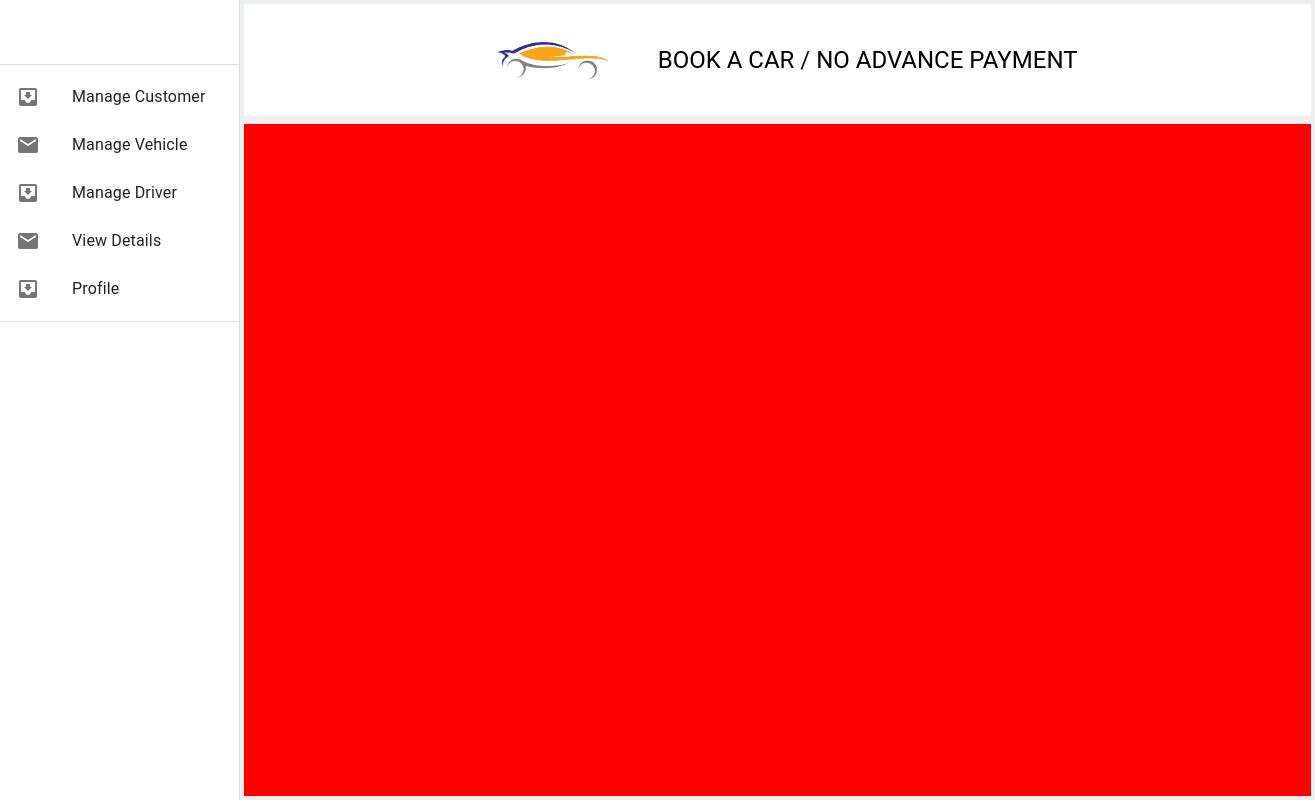
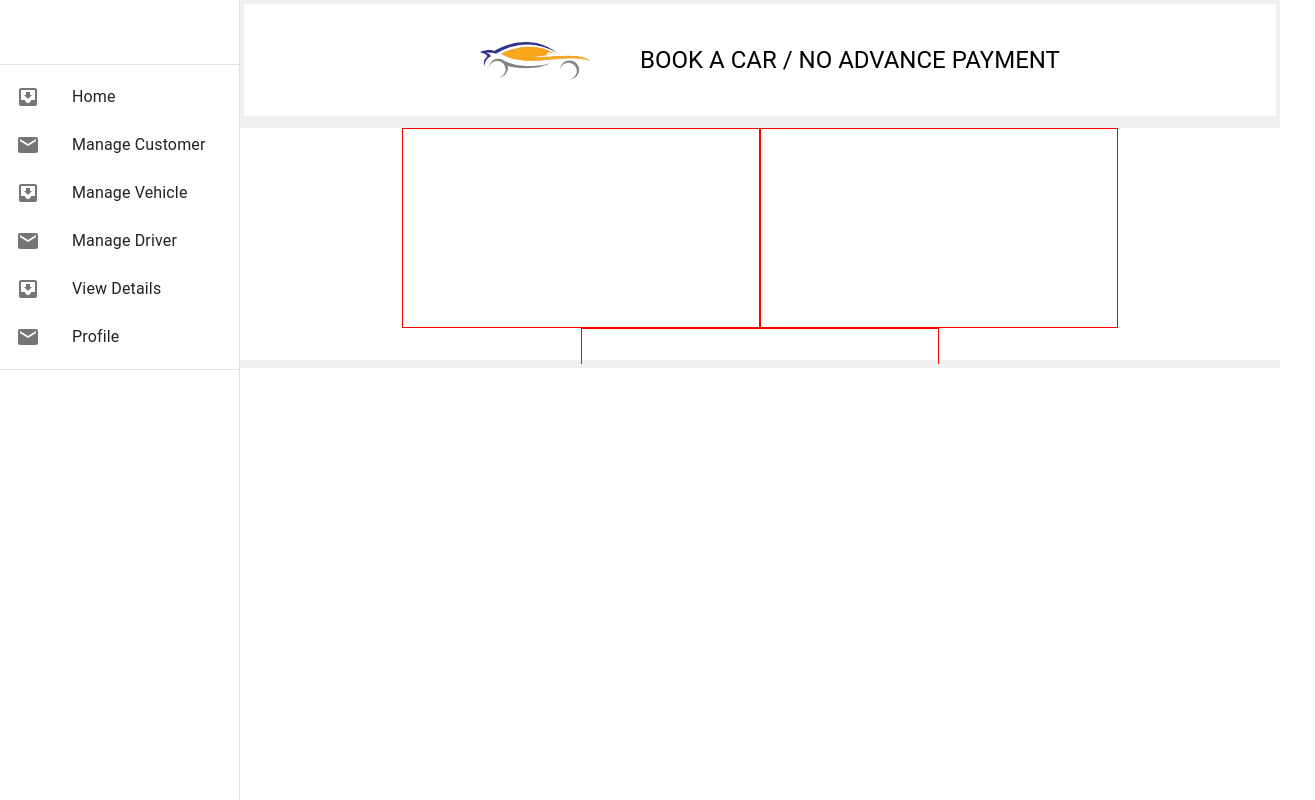
Before and after one commit to RasinthaDilshanJayarathne/Car-Rental-System-React_FrontEnd, a React (Create React App) app: page /admin in a window 1280 px wide. Shown: the whole page, 1315 px wide, since content can reach past the window. Built offline with nearby package versions, Linux system fonts and the light colour scheme; the HTML template or start-up script is replaced by a standard one.

Commit message:
Create total cars in Admindashboard

```diff
--- a/src/pages/AdminDashboard/index.jsx
+++ b/src/pages/AdminDashboard/index.jsx
@@ -35,7 +35,7 @@ function AdminDashboard(props) {
             <Toolbar/>
             <Divider/>
             <List>
-                {['Manage Customer', 'Manage Vehicle', 'Manage Driver','View Details','Profile'].map((text, index) => (
+                {['Home','Manage Customer', 'Manage Vehicle', 'Manage Driver','View Details','Profile'].map((text, index) => (
                     <ListItem key={text} disablePadding>
                         <ListItemButton>
                             <ListItemIcon>
@@ -94,7 +94,14 @@ function AdminDashboard(props) {
                     </Typography>
                 </Grid>
                 <Grid className={classes.adminContainer}>
+                    <Grid className={classes.tottalCard}>
+                        <Grid className={classes.subTotalCard}></Grid>
+                        <Grid className={classes.subTotalCard}></Grid>
+                        <Grid className={classes.subTotalCard}></Grid>
+                    </Grid>
+                    <Grid className={classes.card}>
 
+                    </Grid>
                 </Grid>
             </Grid>
         </Box>
--- a/src/pages/AdminDashboard/styles.js
+++ b/src/pages/AdminDashboard/styles.js
@@ -8,6 +8,7 @@ export const styleSheet = {
         justifyContent:'center',
         flexDirection: 'row',
         backgroundColor: '#eeeff1',
+        overflowX:'hidden',
         //border:'1px solid red',
         //backgroundColor: 'black'
     },
@@ -30,9 +31,32 @@ export const styleSheet = {
         flexWrap: 'wrap',
         alignItems:'center',
         justifyContent:'center',
-        flexDirection: 'column',
+        flexDirection: 'row',
         //backgroundColor: '#eeeff1',
-        backgroundColor: 'red',
+        //backgroundColor: 'red',
         border:'4px solid #eeeff1'
     },
+    tottalCard:{
+        height: '30vh',
+        width: '84vw',
+        backgroundColor: 'white',
+        display: 'flex',
+        flexWrap: 'wrap',
+        alignItems:'center',
+        justifyContent:'center',
+        flexDirection: 'row',
+        //border:'1px solid red',
+        border:'4px solid #eeeff1'
+    },
+    card:{
+        height: '55vh',
+        width: '84vw',
+        backgroundColor: 'white',
+        border:'4px solid #eeeff1'
+    },
+    subTotalCard:{
+        height: '25vh',
+        width: '28vw',
+        border:'1px solid red',
+    }
 }
```
